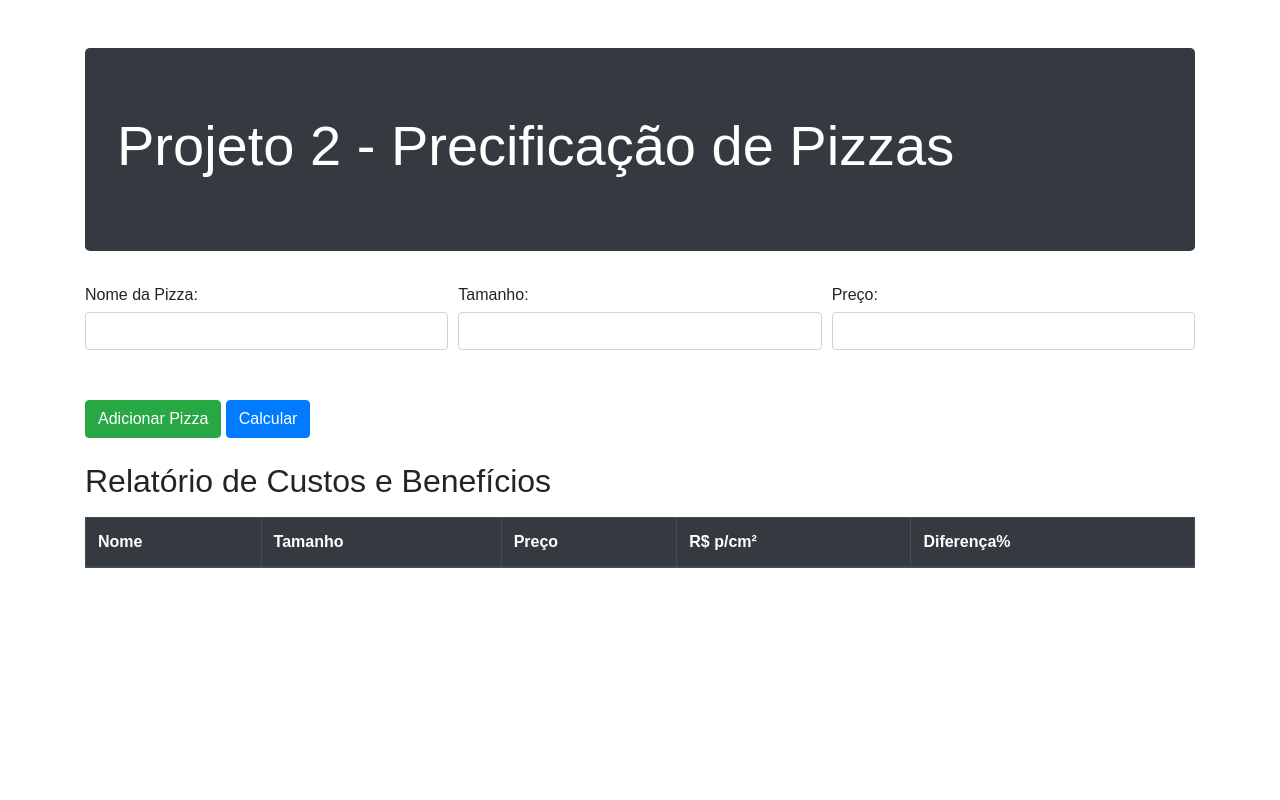
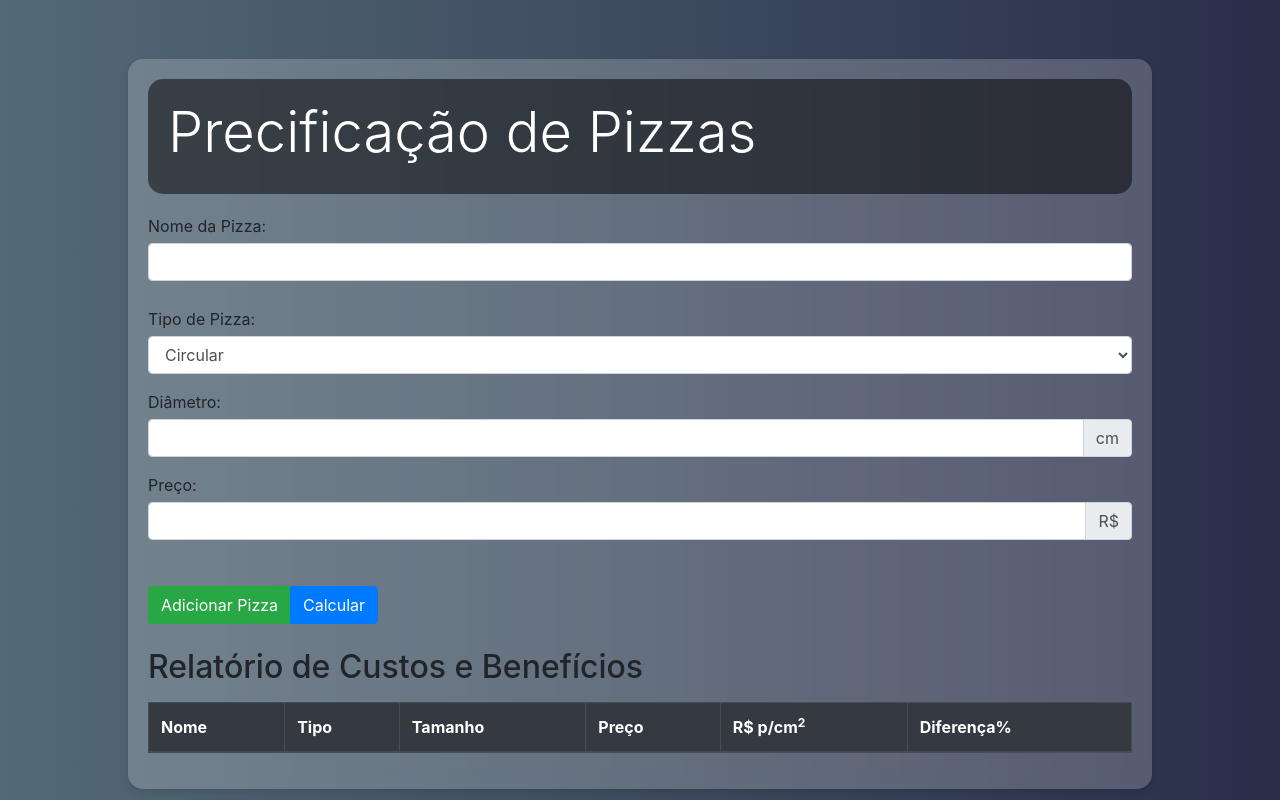
Before and after one commit to elianoliver/PrecoPizza-ElianOliveira, a plain HTML site: page index.html in a window 1280 px wide. Drawn offline with nearby package versions, Linux system fonts and the light colour scheme.

Commit message:
logica quase concluida v2

```diff
--- a/index.html
+++ b/index.html
@@ -8,33 +8,81 @@
     <link rel="stylesheet" href="styles.css">
     <script src="main.js" defer></script>
     <title>Precificação de Pizzas</title>
+    <style>
+        /* Adiciona um estilo personalizado para centralizar o container */
+        body {
+            display: flex;
+            min-height: 100vh;
+            align-items: center;
+            justify-content: center;
+        }
+
+        /* Adiciona um estilo para a largura do container */
+        .container {
+            width: 80%;
+        }
+
+        /* Adiciona um estilo para os botões */
+        .btn-group {
+            margin-top: 10px;
+        }
+    </style>
 </head>
 
 <body>
 
     <div class="container mt-5">
-        <div class="jumbotron bg-dark text-white">
-            <h1 class="display-4">Projeto 2 - Precificação de Pizzas</h1>
+        <div class="jumbotron">
+            <h1 class="display-4">Precificação de Pizzas</h1>
         </div>
 
-        <form class="mb-4">
+        <form>
             <div class="form-row">
-                <div class="col-md-4 mb-3">
+                <div class="col-md-12 mb-3">
                     <label for="pizzaName">Nome da Pizza:</label>
                     <input type="text" class="form-control" id="pizzaName" required>
                 </div>
 
-                <div class="col-md-4 mb-3">
-                    <label for="pizzaSize">Tamanho:</label>
-                    <input type="number" class="form-control" id="pizzaSize" required pattern="[0-9]+">
+                <div class="col-md-12 mb-3">
+                    <label for="pizzaType">Tipo de Pizza:</label>
+                    <select class="form-control" id="pizzaType" onchange="showRectangularSizeInputs()" required>
+                        <option value="circular">Circular</option>
+                        <option value="quadrada">Quadrada</option>
+                        <option value="retangular">Retangular</option>
+                    </select>
+                </div>
+
+                <div class="col-md-12 mb-3">
+                    <label id="pizzaSizeLabel" for="pizzaSize">Diâmetro:</label>
+                    <div class="input-group">
+                        <input type="number" class="form-control" id="pizzaSize" required pattern="[0-9]+">
+                        <div class="input-group-append">
+                            <span class="input-group-text">cm</span>
+                        </div>
+                    </div>
                     <div class="invalid-feedback">
                         Insira apenas números.
                     </div>
                 </div>
 
-                <div class="col-md-4 mb-3">
+                <div class="col-md-12 mb-3" id="pizzaRetangular" style="display: none;">
+                    <label for="pizzaWidth">Largura:</label>
+                    <div class="input-group">
+                        <input type="number" class="form-control" id="pizzaWidth" required pattern="[0-9]+">
+                        <div class="input-group-append">
+                            <span class="input-group-text">cm</span>
+                        </div>
+                    </div>
+                </div>
+
+                <div class="col-md-12 mb-3">
                     <label for="pizzaPrice">Preço:</label>
-                    <input type="number" class="form-control" id="pizzaPrice" required pattern="[0-9]+">
+                    <div class="input-group">
+                        <input type="number" class="form-control" id="pizzaPrice" required pattern="[0-9]+">
+                        <div class="input-group-append">
+                            <span class="input-group-text">R$</span>
+                        </div>
+                    </div>
                     <div class="invalid-feedback">
                         Insira apenas números.
                     </div>
@@ -42,8 +90,10 @@
             </div>
         </form>
 
-        <button type="button" class="btn btn-success" onclick="addPizza()">Adicionar Pizza</button>
-        <button class="btn btn-primary mr-2" onclick="calculate()">Calcular</button>
+        <div class="btn-group">
+            <button type="button" class="btn btn-success" onclick="addPizza()">Adicionar Pizza</button>
+            <button class="btn btn-primary" onclick="calculate()">Calcular</button>
+        </div>
 
         <div id="report" class="mt-4">
             <h2 class="mb-3">Relatório de Custos e Benefícios</h2>
@@ -52,9 +102,10 @@
                     <thead class="thead-dark">
                         <tr>
                             <th>Nome</th>
+                            <th>Tipo</th>
                             <th>Tamanho</th>
                             <th>Preço</th>
-                            <th>R$ p/cm²</th>
+                            <th>R$ p/cm<sup>2</sup></th>
                             <th>Diferença%</th>
                         </tr>
                     </thead>
@@ -65,6 +116,8 @@
             </div>
         </div>
     </div>
+
+    <script src="script.js"></script>
 </body>
 
 </html>
--- a/main.js
+++ b/main.js
@@ -1,23 +1,27 @@
-// script.js
-
 let pizzas = [];
 
 function addPizza() {
     const name = document.getElementById('pizzaName').value;
+    const type = document.getElementById('pizzaType').value;
     const size = document.getElementById('pizzaSize').value;
     const price = parseFloat(document.getElementById('pizzaPrice').value);
 
-    // Verificar se o tamanho já existe
+    // Verifica se algum campo está vazio
+    if (!name || !type || !size || isNaN(price)) {
+        alert('Por favor, preencha todos os campos antes de adicionar uma pizza.');
+        return;
+    }
+
     if (pizzas.some(pizza => pizza.size === size)) {
         alert('Este tamanho de pizza já foi adicionado. Por favor, escolha outro tamanho.');
         return;
     }
 
-    const pizza = { name, size, price };
+    const pizza = { name, type, size, price };
     pizzas.push(pizza);
 
-    // Clear input fields
     document.getElementById('pizzaName').value = '';
+    document.getElementById('pizzaType').value = '';
     document.getElementById('pizzaSize').value = '';
     document.getElementById('pizzaPrice').value = '';
 
@@ -50,6 +54,7 @@ function calculate() {
 
         reportBodyElement.innerHTML += `<tr class="${className}">
         <td>${pizza.name}</td>
+        <td>${pizza.type}</td>
         <td>${pizza.size}</td>
         <td>R$ ${pizza.price.toFixed(2)}</td>
         <td>R$ ${costBenefit.toFixed(2)}</td>
@@ -58,7 +63,6 @@ function calculate() {
     });
 }
 
-
 function calculateCostBenefit(pizza) {
     const area = calculateArea(pizza);
     const costPerSquareCm = pizza.price / area;
@@ -66,17 +70,35 @@ function calculateCostBenefit(pizza) {
 }
 
 function calculateArea(pizza) {
-    const dimensions = pizza.size.split('x');
-    if (dimensions.length === 1) {
-        // Pizza redonda
-        const radius = parseFloat(dimensions[0]) / 2;
+    if (pizza.type === 'circular') {
+        const radius = parseFloat(pizza.size) / 2;
         return Math.PI * radius * radius;
-    } else if (dimensions.length === 2) {
-        // Pizza retangular
-        const length = parseFloat(dimensions[0]);
-        const width = parseFloat(dimensions[1]);
-        return length * width;
+    } else if (pizza.type === 'quadrada') {
+        const side = parseFloat(pizza.size);
+        return side * side;
+    } else if (pizza.type === 'retangular') {
+        const dimensions = pizza.size.split('x');
+        const width = parseFloat(dimensions[0]);
+        const length = parseFloat(dimensions[1]);
+        return width * length;
     }
 
     return 0;
 }
+
+function showRectangularSizeInputs() {
+    const pizzaType = document.getElementById('pizzaType').value;
+    const pizzaRetangular = document.getElementById('pizzaRetangular');
+    const pizzaSizeLabel = document.getElementById('pizzaSizeLabel');
+
+    if (pizzaType === 'circular') {
+        pizzaRetangular.style.display = 'none';
+        pizzaSizeLabel.innerHTML = 'Diâmetro:';
+    } else if (pizzaType === 'quadrada') {
+        pizzaRetangular.style.display = 'none';
+        pizzaSizeLabel.innerHTML = 'Lado:';
+    } else if (pizzaType === 'retangular') {
+        pizzaRetangular.style.display = 'block';
+        pizzaSizeLabel.innerHTML = 'Comprimento:';
+    }
+}
--- a/styles.css
+++ b/styles.css
@@ -1,8 +1,37 @@
 /* styles.css */
 
 body {
-    font-family: Arial, sans-serif;
-    margin: 20px;
+    display: flex;
+    min-height: 100vh;
+    align-items: center;
+    justify-content: center;
+    background: linear-gradient(to right, #536976, #292E49);
+}
+
+.container {
+    background: rgba(255, 255, 255, 0.2);
+    /* Cor com transparência para o efeito de glassmorphism */
+    backdrop-filter: blur(10px);
+    /* Desfoque do glassmorphism */
+    border-radius: 15px;
+    /* Bordas arredondadas */
+    padding: 20px;
+    box-shadow: 0 4px 6px rgba(0, 0, 0, 0.1);
+    /* Sombra para dar destaque */
+}
+
+.container h1 {
+    color: #fff;
+    /* Cor do texto dentro do container */
+}
+
+.jumbotron {
+    background: rgba(0, 0, 0, 0.5);
+    /* Fundo do jumbotron com transparência */
+    border-radius: 15px;
+    /* Bordas arredondadas */
+    padding: 20px;
+    margin-bottom: 20px;
 }
 
 #app {
```
Lines whose indentation alone changed are shown as unchanged.
